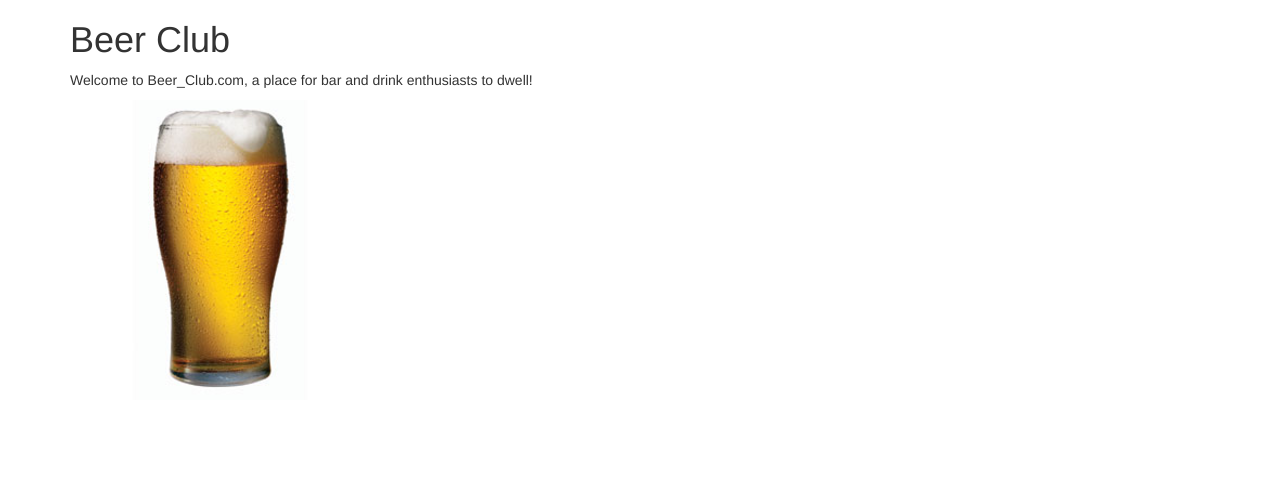
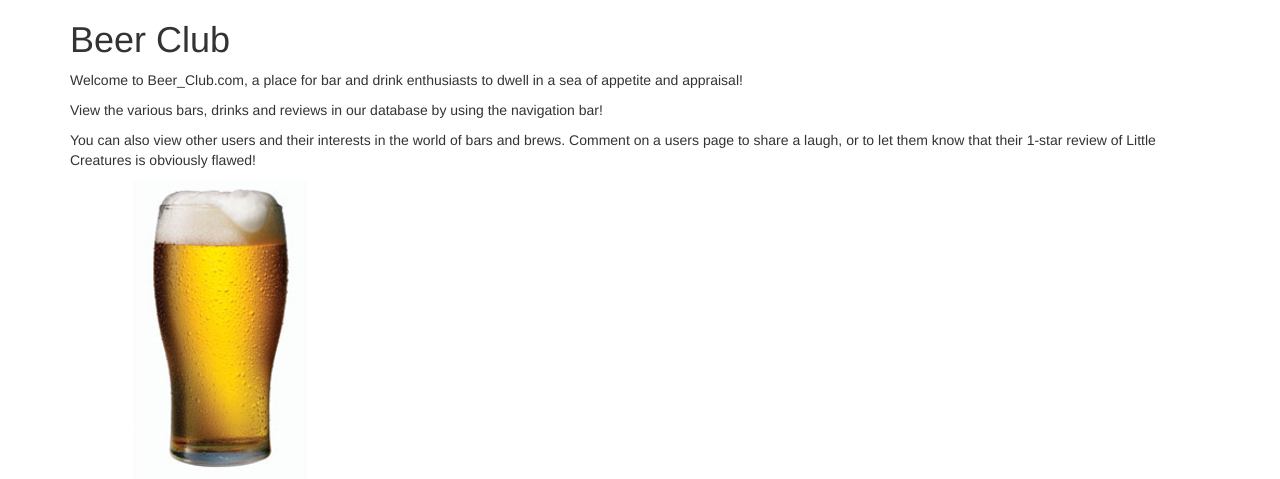
Before and after one commit to goingpaper/project, a Django app: page /index.html in a window 1280 px wide. Shown: the part 52-531 px from the top of the page. Run offline with Django 3.2, Linux system fonts and the light colour scheme; parts of the project's set-up code (start-up, migrations or seed data) failed here and were passed over; some libraries are stand-ins or nearby versions.

Commit message:
Update index.html

```diff
--- a/project/barreviews/templates/barreviews/index.html
+++ b/project/barreviews/templates/barreviews/index.html
@@ -1,6 +1,8 @@
 {% extends 'barreviews/base.html' %}
 {% block content %}
 <h1>Beer Club</h1>
-<p>Welcome to Beer_Club.com, a place for bar and drink enthusiasts to dwell!</p>
+<p>Welcome to Beer_Club.com, a place for bar and drink enthusiasts to dwell in a sea of appetite and appraisal!</p>
+<p>View the various bars, drinks and reviews in our database by using the navigation bar!</p>
+<p>You can also view other users and their interests in the world of bars and brews. Comment on a users page to share a laugh, or to let them know that their 1-star review of Little Creatures is obviously flawed!</p>
 <img src="{{ MEDIA_URL }}beer.png">
 {% endblock %}
```
